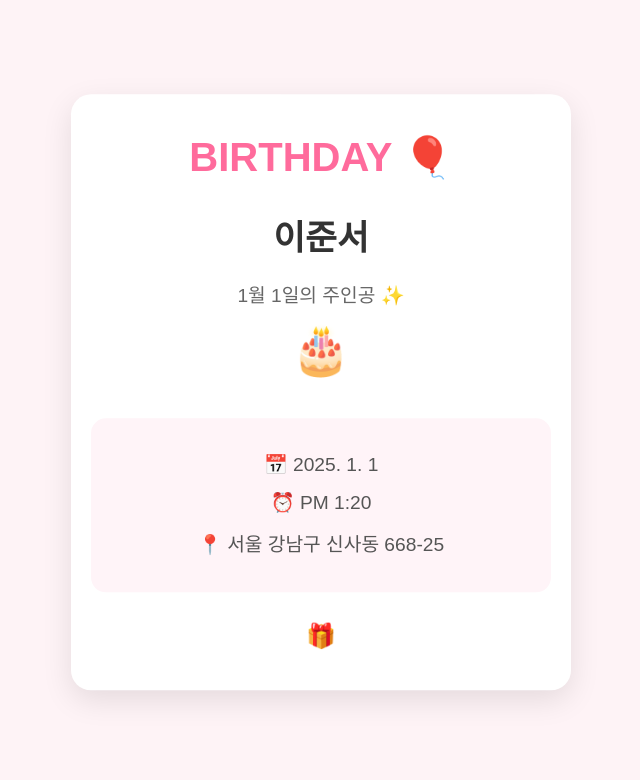
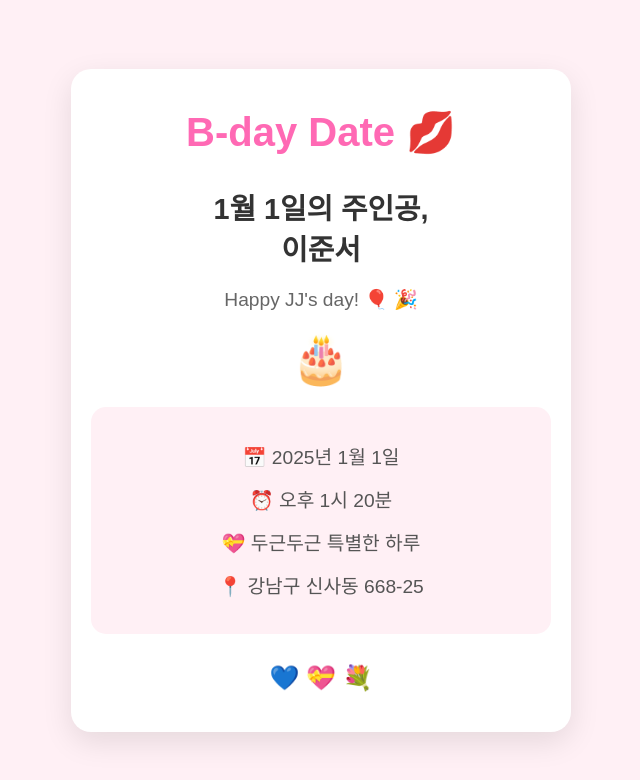
Before and after one commit to seomly/jj-s-bday-party-invitation, a plain HTML site: page index.html in a window 1280 px wide. Shown: the whole page, without its empty margins (319-959 px from the left). Drawn offline with Linux system fonts and the light colour scheme.

Commit message:
Update index.html

```diff
--- a/index.html
+++ b/index.html
@@ -3,7 +3,7 @@
 <head>
     <meta charset="UTF-8">
     <meta name="viewport" content="width=device-width, initial-scale=1.0">
-    <title>이준서의 생일</title>
+    <title>B-day Date</title>
     <style>
         * {
             margin: 0;
@@ -13,7 +13,7 @@
 
         body {
             font-family: 'Apple SD Gothic Neo', sans-serif;
-            background-color: #fef3f6;
+            background-color: #fff0f5;
             display: flex;
             min-height: 100vh;
             justify-content: center;
@@ -30,17 +30,10 @@
             max-width: 500px;
             width: 100%;
             margin: 20px;
-            animation: float 3s ease-in-out infinite;
-        }
-
-        @keyframes float {
-            0% { transform: translateY(0px); }
-            50% { transform: translateY(-10px); }
-            100% { transform: translateY(0px); }
         }
 
         h1 {
-            color: #ff6b9c;
+            color: #ff69b4;
             margin-bottom: 30px;
             font-size: 2.5em;
             font-weight: 700;
@@ -53,15 +46,14 @@
             word-break: keep-all;
         }
 
-        .message {
+        .sub-title {
+            color: #666;
             font-size: 1.2em;
-            line-height: 1.6;
-            color: #666;
-            margin-bottom: 30px;
+            margin: 20px 0;
         }
 
         .details {
-            background: #fff4f8;
+            background: #fff0f5;
             padding: 20px;
             border-radius: 15px;
             margin: 20px 0;
@@ -76,34 +68,35 @@
         .cake {
             font-size: 3em;
             margin: 20px 0;
-            animation: bounce 2s ease infinite;
         }
 
-        @keyframes bounce {
-            0%, 100% { transform: translateY(0); }
-            50% { transform: translateY(-20px); }
+        .emoji-footer {
+            margin-top: 30px;
+            font-size: 1.5em;
         }
     </style>
 </head>
 <body>
     <div class="card">
-        <h1>BIRTHDAY 🎈</h1>
+        <h1>B-day Date 💋</h1>
 
-        <div class="message">
-            <h2>이준서</h2>
-            <p>1월 1일의 주인공 ✨</p>
-        </div>
+        <h2>1월 1일의 주인공,<br>이준서</h2>
+
+        <p class="sub-title">Happy JJ's day! 🎈 🎉</p>
 
         <div class="cake">🎂</div>
 
         <div class="details">
-            <p>📅 2025. 1. 1</p>
-            <p>⏰ PM 1:20</p>
-            <p>📍 서울 강남구 신사동 668-25</p>
+            <p>📅 2025년 1월 1일</p>
+            <p>⏰ 오후 1시 20분</p>
+            <p>💝 두근두근 특별한 하루</p>
+            <p>📍 강남구 신사동 668-25</p>
         </div>
 
-        <div style="margin-top: 30px; font-size: 1.5em;">
-            🎁
+        <div class="emoji-footer">
+            <span>💙</span>
+            <span>💝</span>
+            <span>💐</span>
         </div>
     </div>
 </body>
```
